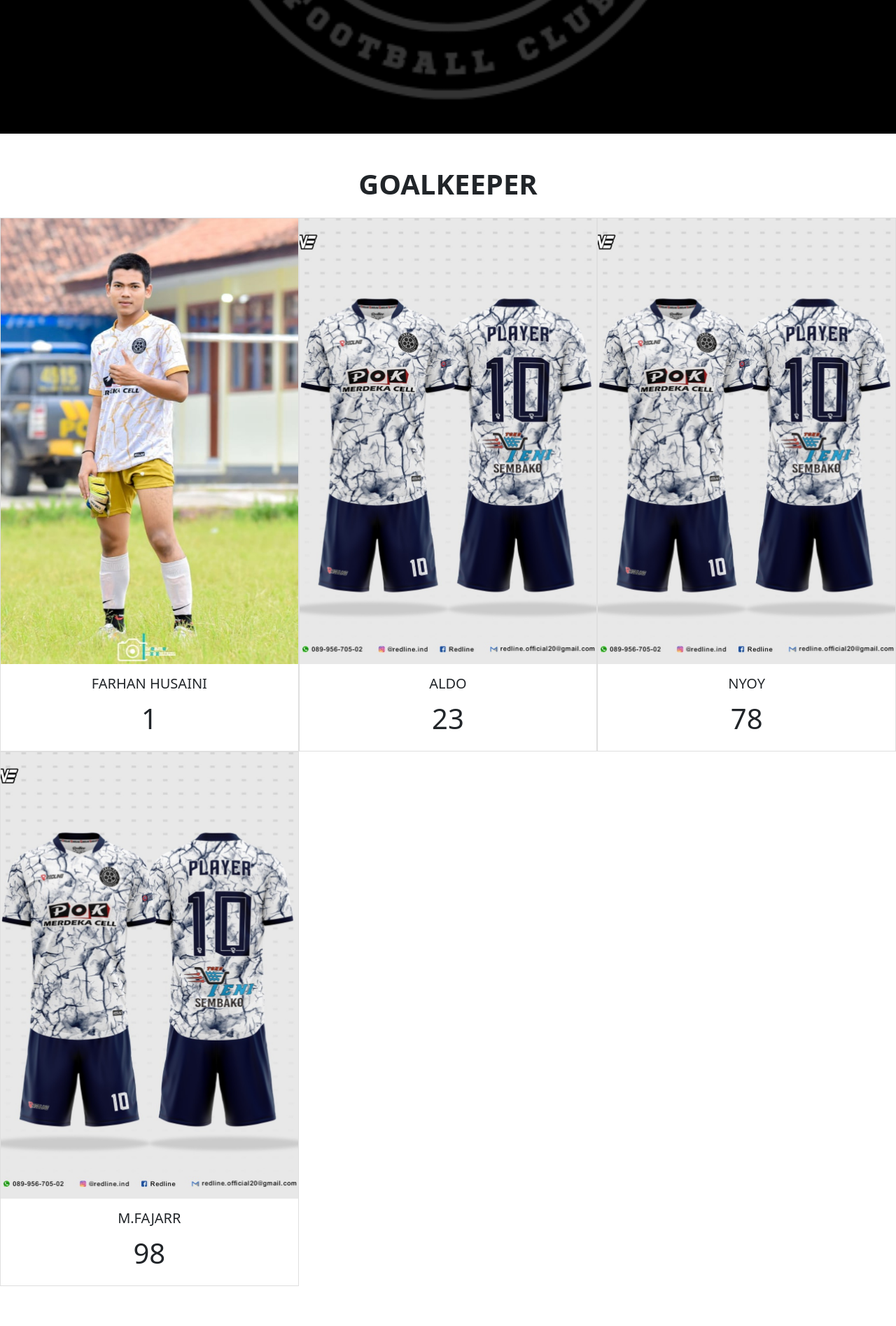
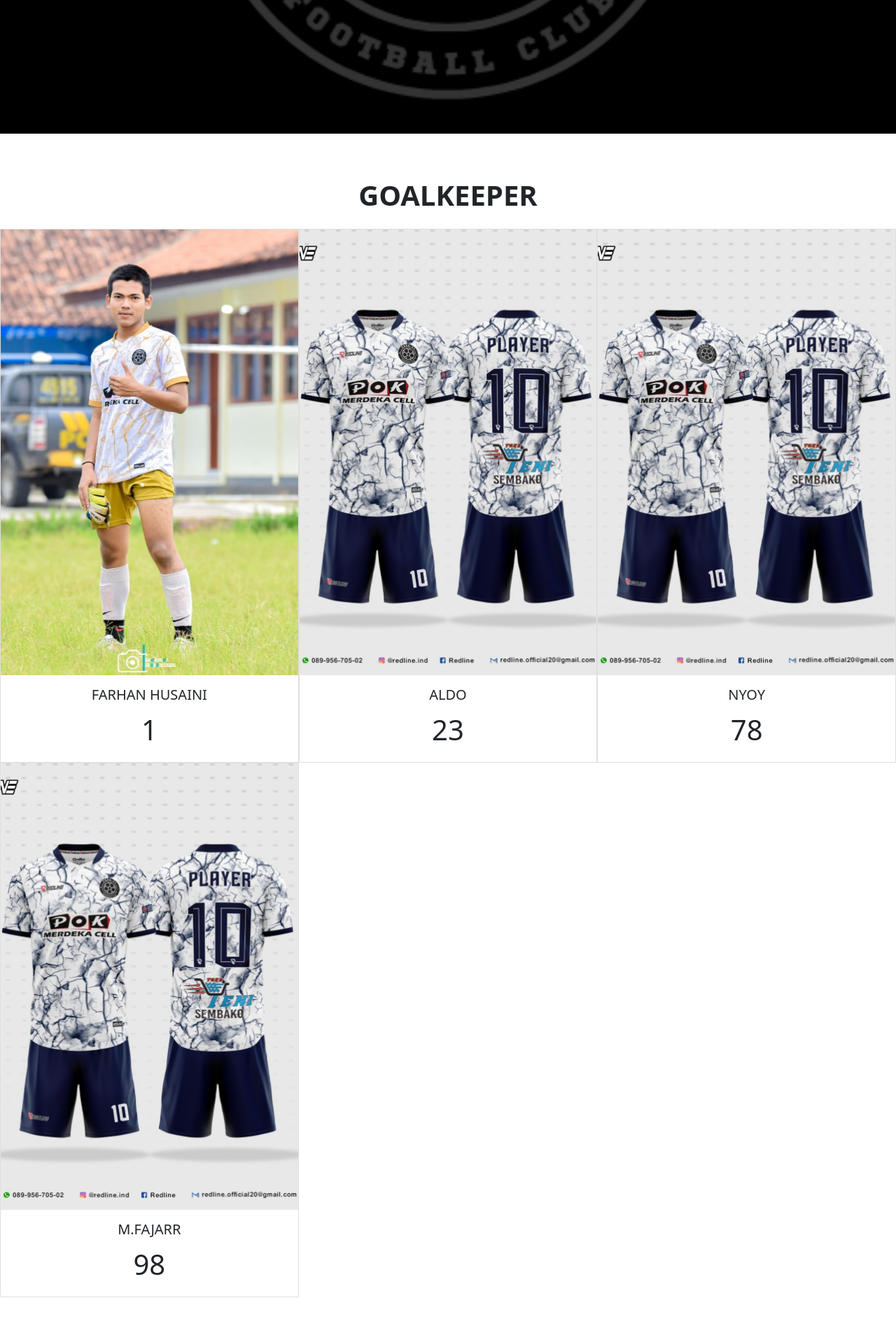
Before and after one commit to tesafc/www2, a Jekyll site: the page built from team.html, in a window 1280 px wide. Shown: the part 619-2514 px from the top of the page at 70% size. Built offline with Jekyll 4.4.1, drawn with Linux system fonts in a browser that asks for light colours.

Commit message:
Update team.html

```diff
--- a/team.html
+++ b/team.html
@@ -8,7 +8,7 @@
   <div class="row row-cols-2 row-cols-md-3 g-0">
     {% assign roles = site.data.team | group_by:"role" %}
     {% for role in roles %}
-      <h1 class="d-block w-100 pt-5 pb-3 text-center text-uppercase fw-bold">{{ role.name }}</h1>
+      <h1 class="d-block w-100 pt-5 pb-3 mt-3 text-center text-uppercase fw-bold">{{ role.name }}</h1>
       {% for player in role.items %}
     <div class="col">
       <div class="card rounded-0 h-100">
```
